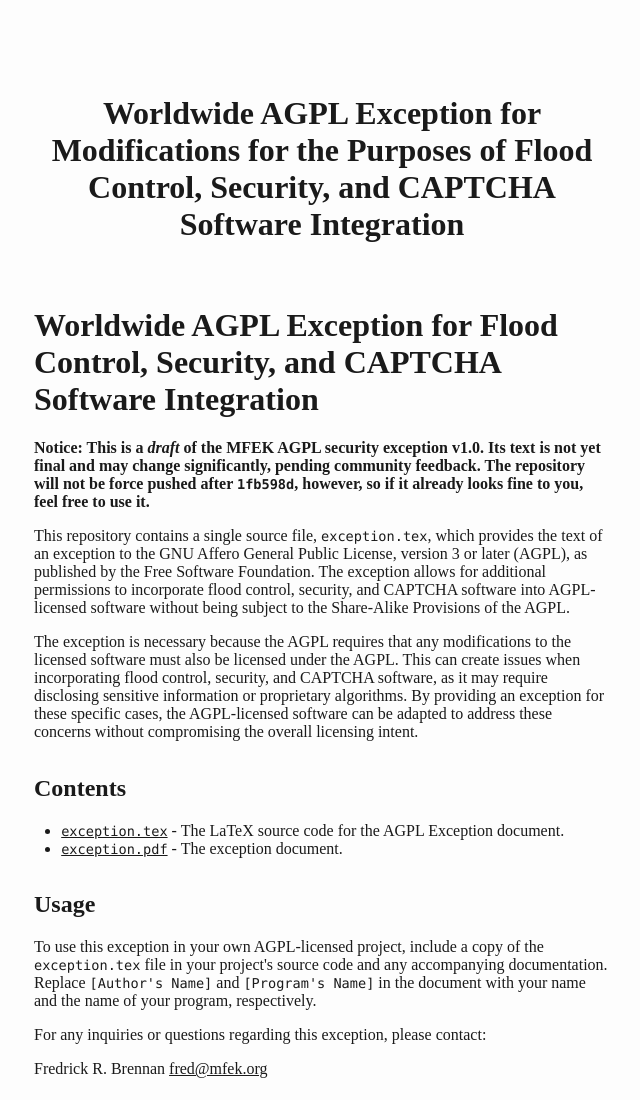
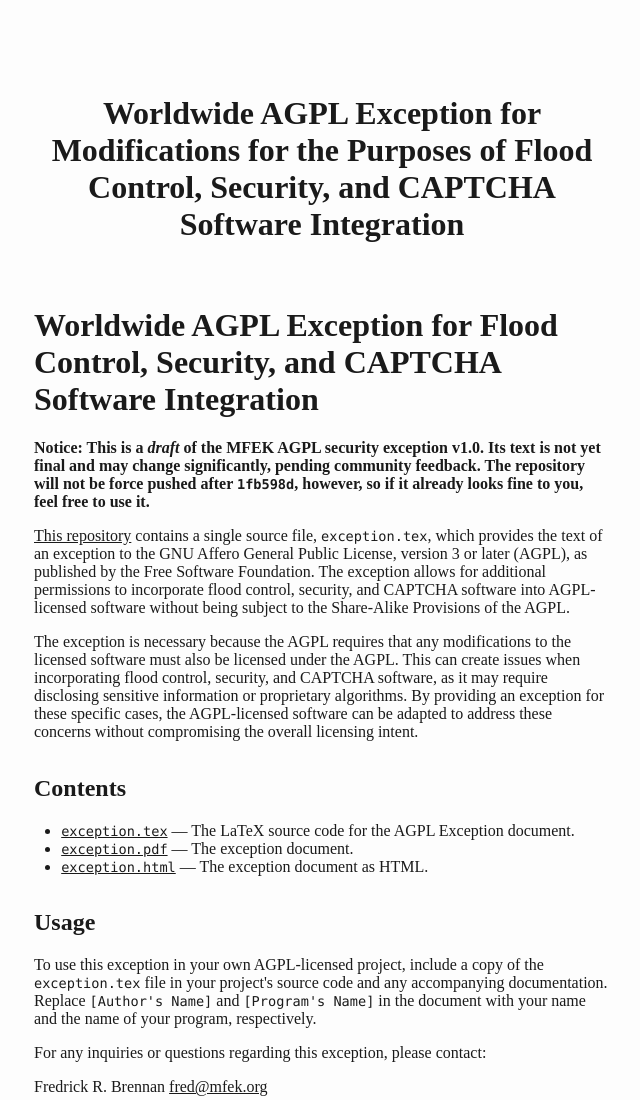
Before and after one commit to MFEK/AGPL-Flood-Exception, a plain HTML site: page index.html in a window 1280 px wide. Shown: the top 1100 px of the page, without its empty margins (318-958 px from the left). Drawn offline with Linux system fonts and the light colour scheme.

Commit message:
Link “This repository” in README.md

```diff
--- a/index.html
+++ b/index.html
@@ -179,7 +179,8 @@ exception v1.0. Its text is not yet final and may change significantly,
 pending community feedback. The repository will not be force pushed
 after <code>1fb598d</code>, however, so if it already looks fine to you,
 feel free to use it.</strong></p>
-<p>This repository contains a single source file,
+<p><a href="https://github.com/MFEK/AGPL-Flood-Exception">This
+repository</a> contains a single source file,
 <code>exception.tex</code>, which provides the text of an exception to
 the GNU Affero General Public License, version 3 or later (AGPL), as
 published by the Free Software Foundation. The exception allows for
@@ -195,10 +196,12 @@ cases, the AGPL-licensed software can be adapted to address these
 concerns without compromising the overall licensing intent.</p>
 <h2 id="contents">Contents</h2>
 <ul class="incremental">
-<li><a href="exception.tex"><code>exception.tex</code></a> - The LaTeX
+<li><a href="exception.tex"><code>exception.tex</code></a> — The LaTeX
 source code for the AGPL Exception document.</li>
-<li><a href="exception.pdf"><code>exception.pdf</code></a> - The
+<li><a href="exception.pdf"><code>exception.pdf</code></a> — The
 exception document.</li>
+<li><a href="exception.html"><code>exception.html</code></a> — The
+exception document as HTML.</li>
 </ul>
 <h2 id="usage">Usage</h2>
 <p>To use this exception in your own AGPL-licensed project, include a
```
Also changed, not shown: 1 other file.
